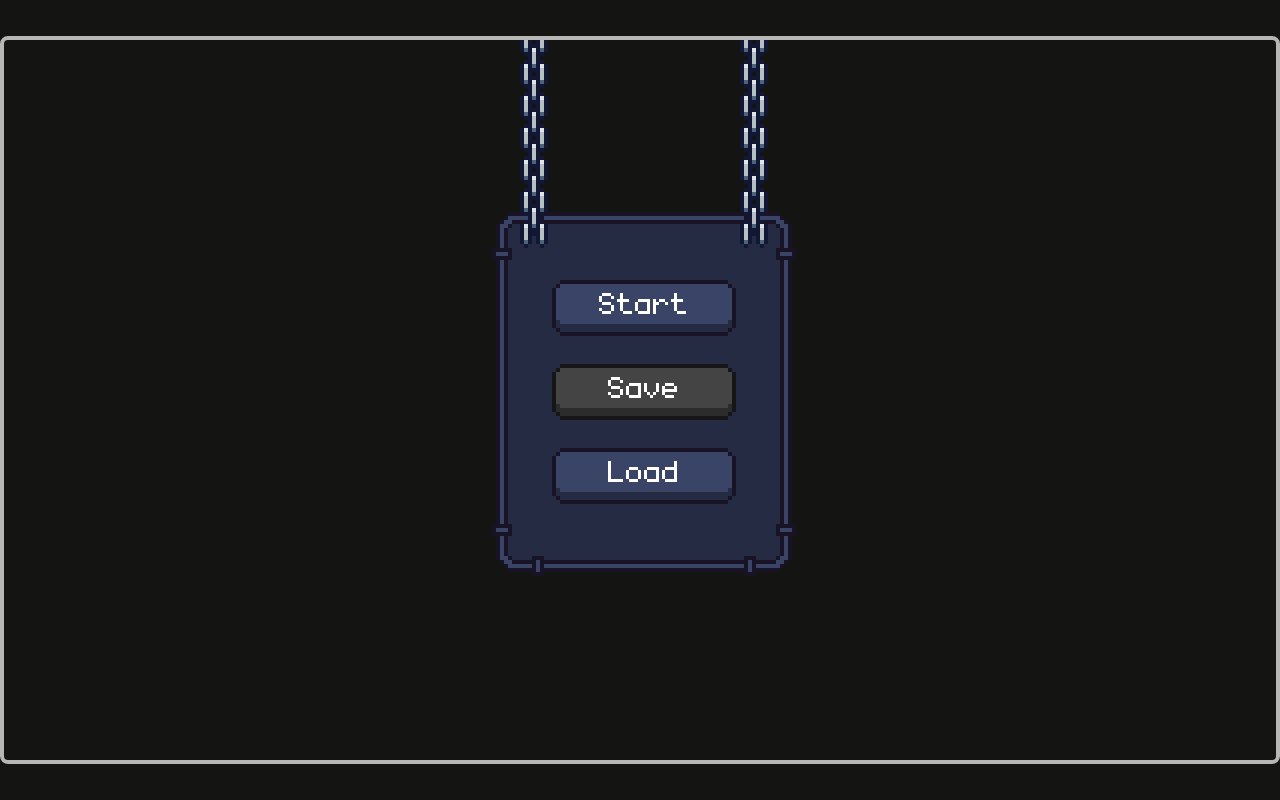
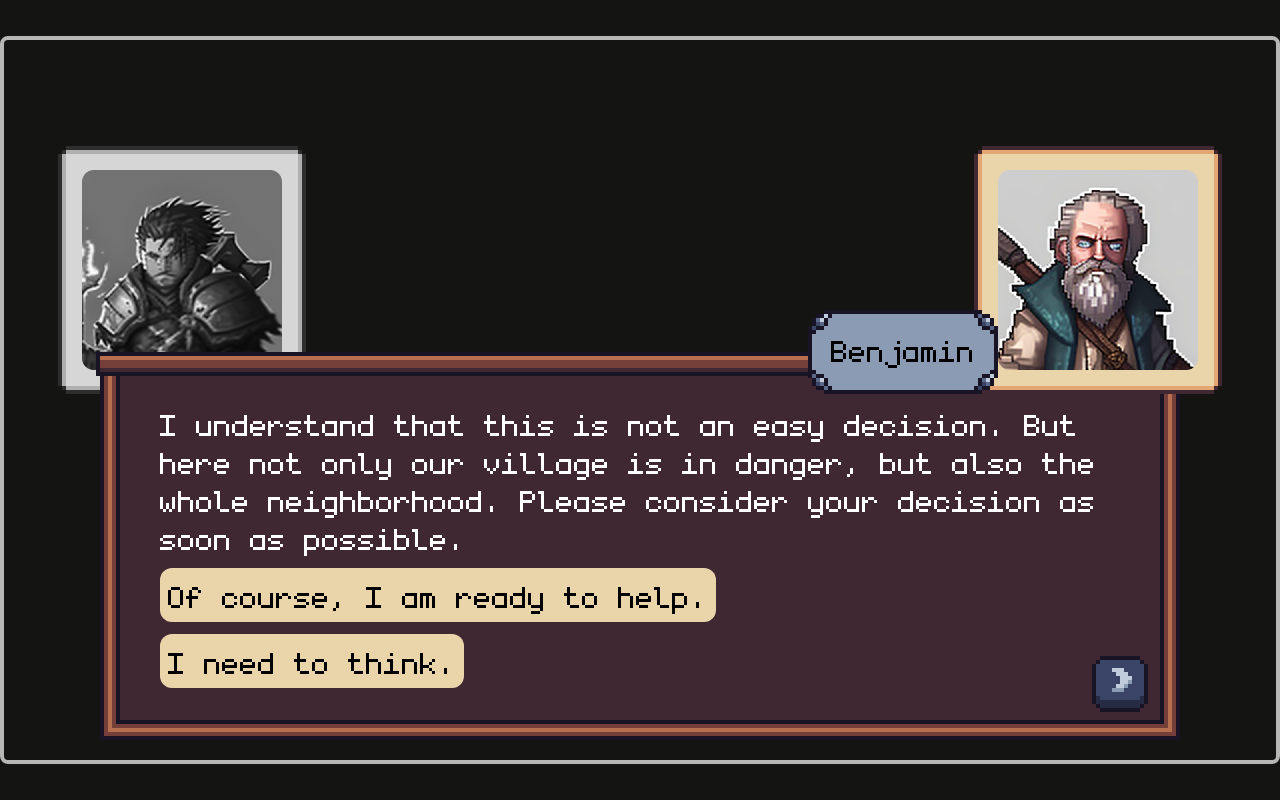
Before and after one commit to FearosD/game-level-rpg, a website built with Parcel: page src/index.html in a window 1280 px wide. Built offline with nearby package versions, Linux system fonts and the light colour scheme.

Commit message:
dialogue design

```diff
--- /dev/null
+++ b/src/css/dialogue.scss
@@ -0,0 +1,130 @@
+.dialogue {
+  position: absolute;
+  bottom: 20px;
+  // .dialogue__character
+
+  &__character {
+    position: absolute;
+    width: 256px;
+    height: 256px;
+    top: -210px;
+    background-image: url('../assets/images/ui/dialogue/avatar-bg.png');
+    display: flex;
+    justify-content: center;
+    align-items: center;
+
+    &--player {
+      left: -42px;
+
+      .dialogue__avatar {
+        width: 200px;
+        height: 200px;
+        background-image: url('../assets/images/ui/dialogue/player-avatar.png');
+      }
+
+      .dialogue__name {
+        left: 224px;
+      }
+    }
+
+    &--npc {
+      right: -42px;
+
+      .dialogue__avatar {
+        background-image: url('../assets/images/ui/dialogue/player-avatar.png');
+      }
+
+      .dialogue__name {
+        right: 224px;
+      }
+    }
+
+    &.disabled {
+      z-index: -1;
+
+      .dialogue__name {
+        display: none;
+      }
+    }
+
+    &--benjamin {
+      .dialogue__avatar {
+        background-image: url('../assets/images/ui/dialogue/npc-benjamin-avatar.png');
+      }
+    }
+  }
+
+  // .dialogue__avatar
+
+  &__avatar {
+    width: 200px;
+    height: 200px;
+  }
+
+  // .dialogue__name
+
+  &__name {
+    color: black;
+    position: absolute;
+    bottom: 0;
+    height: 92px;
+    padding: 24px 27px;
+    background-image: url('../assets/images/ui/dialogue/name-left.png'),
+      url('../assets/images/ui/dialogue/name-right.png'),
+      url('../assets/images/ui/dialogue/name-center.png');
+    background-repeat: no-repeat, no-repeat, no-repeat;
+    background-position: left, right, center;
+    background-size: auto, auto, 80% 92px;
+  }
+
+  // .dialogue__shape
+
+  &__shape {
+    width: 1088px;
+    padding: 52px 64px;
+    background-image: url('../assets/images/ui/dialogue/dlg-shape-top.png'),
+      url('../assets/images/ui/dialogue/dlg-shape-bot.png'),
+      url('../assets/images/ui/dialogue/dlg-shape-mid.png');
+    background-repeat: no-repeat, no-repeat, repeat-y;
+    background-position: top, bottom, center;
+    display: flex;
+    flex-direction: column;
+  }
+
+  // .dialogue__text
+
+  &__text {
+    text-align: left;
+
+    &:not(:last-child) {
+      margin-bottom: 12px;
+    }
+
+    &--answer {
+      color: black;
+      background-color: rgba(234, 212, 170, 1);
+      align-self: flex-start;
+      border-radius: 12px;
+      padding: 8px;
+
+      &:hover {
+        background-color: rgba(234, 212, 170, 0.6);
+      }
+    }
+  }
+
+  // .dialogue__btn
+
+  &__btn {
+    position: absolute;
+    bottom: 24px;
+    right: 32px;
+    width: 64px;
+    height: 64px;
+    background-image: url('../assets/images/ui/dialogue/btn-nxt-n.png');
+
+    &:hover {
+      background-image: url('../assets/images/ui/dialogue/btn-nxt-h.png');
+    }
+  }
+}
--- a/src/css/style.scss
+++ b/src/css/style.scss
@@ -4,6 +4,7 @@
 @import 'game-setting';
 @import 'game-menu-save';
 @import 'game-menu-load';
+@import 'dialogue';
 // @import 'modal';
 
 @font-face {
--- a/src/index.html
+++ b/src/index.html
@@ -39,6 +39,24 @@
                 <div class="game__button" id="btn-post-save">Save</div>
             </div>
         </div> -->
+        <div class="dialogue">
+            <div class="dialogue__character dialogue__character--player disabled">
+                <div class="dialogue__avatar"></div>
+                <div class="dialogue__name">Player</div>
+            </div>
+            <div class="dialogue__character dialogue__character--npc dialogue__character--benjamin">
+                <div class="dialogue__avatar"></div>
+                <div class="dialogue__name">Benjamin</div>
+            </div>
+            <div class="dialogue__shape">
+                <div class="dialogue__btn"></div>
+                <div class="dialogue__text">I understand that this is not an easy decision. But here not only our
+                    village is in danger, but also the whole neighborhood. Please consider your decision as soon as
+                    possible.</div>
+                <div class="dialogue__text dialogue__text--answer">Of course, I am ready to help.</div>
+                <div class="dialogue__text dialogue__text--answer">I need to think.</div>
+            </div>
+        </div>
     </main>
 
     <script src="./js/script.js" type="module"></script>
--- a/src/js/script.js
+++ b/src/js/script.js
@@ -30,5 +30,5 @@ const controller = new Controller({
 });
 
 document.addEventListener('DOMContentLoaded', function () {
-  controller.initGame();
+  // controller.initGame();
 });
```
Also changed, not shown: src/assets/images/ui/dialogue/avatar-bg.png (added), src/assets/images/ui/dialogue/btn-nxt-h.png (added), src/assets/images/ui/dialogue/btn-nxt-n.png (added), src/assets/images/ui/dialogue/dlg-shape-bot.png (added), src/assets/images/ui/dialogue/dlg-shape-mid.png (added), src/assets/images/ui/dialogue/dlg-shape-top.png (added), src/assets/images/ui/dialogue/name-center.png (added), src/assets/images/ui/dialogue/name-left.png (added), src/assets/images/ui/dialogue/name-right.png (added), src/assets/images/ui/dialogue/npc-benjamin-avatar.png (added), src/assets/images/ui/dialogue/player-avatar.png (added).
